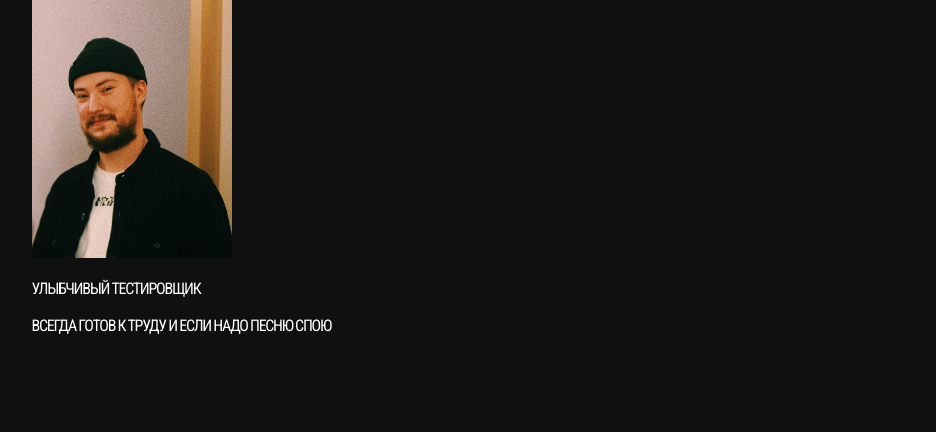
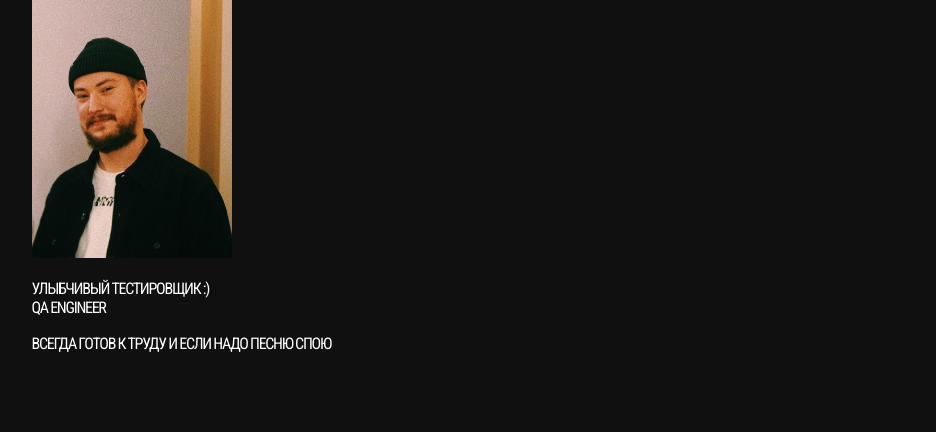
Before and after one commit to MishaTupiha/MishaTupiha.github.io, a plain HTML site: page index.html in a window 1280 px wide. Shown: the part 215-647 px from the top of the page, without its empty margins (31-967 px from the left). Drawn offline with Linux system fonts and the light colour scheme.

Commit message:
добавил параграф

```diff
--- a/index.html
+++ b/index.html
@@ -33,7 +33,8 @@
       <img class="photo" src="me.png" width="200" height="290" alt="фото">
     </div>
     <br>
-    <p> Улыбчивый тестировщик<p>
+    <p> Улыбчивый тестировщик :)<p>
+      <p> QA Engineer</p>
       <br>
       <p> Всегда готов к труду и если надо песню спою<p>
 
```
